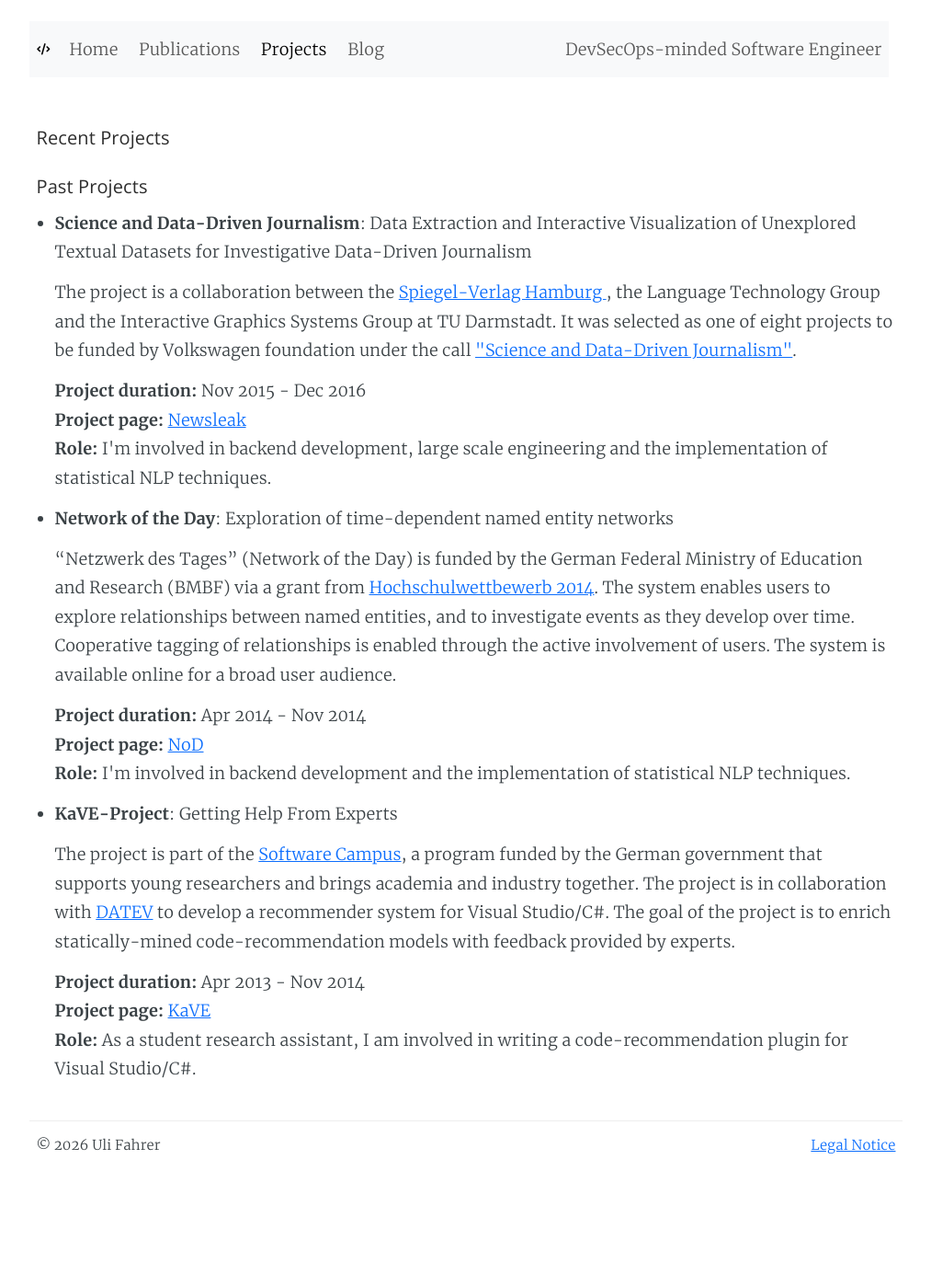
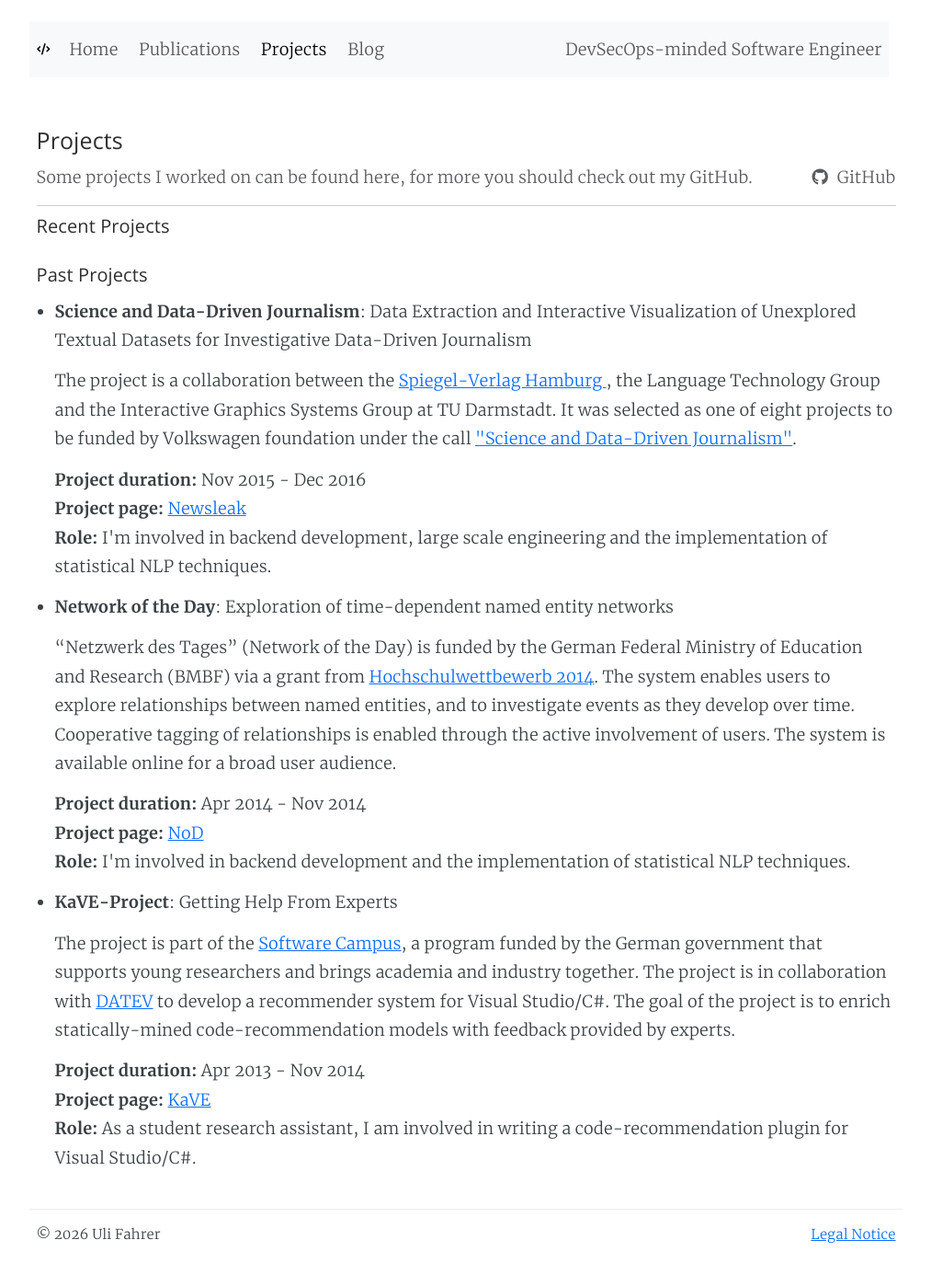
Before and after one commit to Tooa/tooa.github.io, a Jekyll site: the page built from projects/index.html, in a window 1280 px wide. Shown: the whole page at 92% size, without its empty margins (133-1146 px from the left). Built offline with Jekyll 4.4.1, drawn with Linux system fonts in a browser that asks for light colours; before the commit the page ends 1301 px from its top, so only the background shows below that.

Commit message:
feat(projects): add header section with description and GitHub link
Mirrors the blog page layout with heading, description, and external link.
Responsive layout stacks on small/medium screens, displays side-by-side on large screens.

```diff
--- a/projects/index.html
+++ b/projects/index.html
@@ -4,6 +4,17 @@ title: Projects
 description: Project site
 permalink: /projects/
 ---
+<div class="row">
+  <div class="col-md-12">
+    <h1>Projects</h1>
+    <div class="d-flex flex-column flex-lg-row justify-content-lg-between">
+      <span class="text-muted">Some projects I worked on can be found here, for more you should check out my GitHub.</span>
+      <a href="https://github.com/Tooa" target="_blank" class="text-muted text-decoration-none text-nowrap"><i class="fab fa-github me-1"></i> GitHub</a>
+    </div>
+    <hr class="mt-4 mb-3"/>
+  </div>
+</div>
+
 <div class="projects">
     <div class="row">
         <div class="col-md-12">
```
